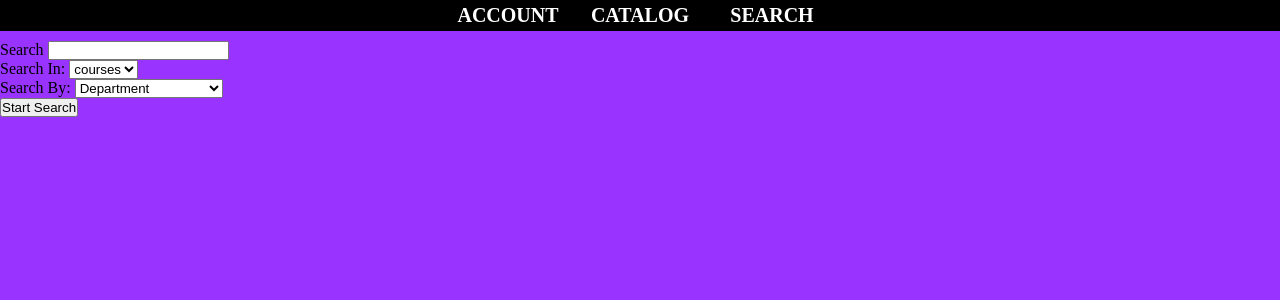
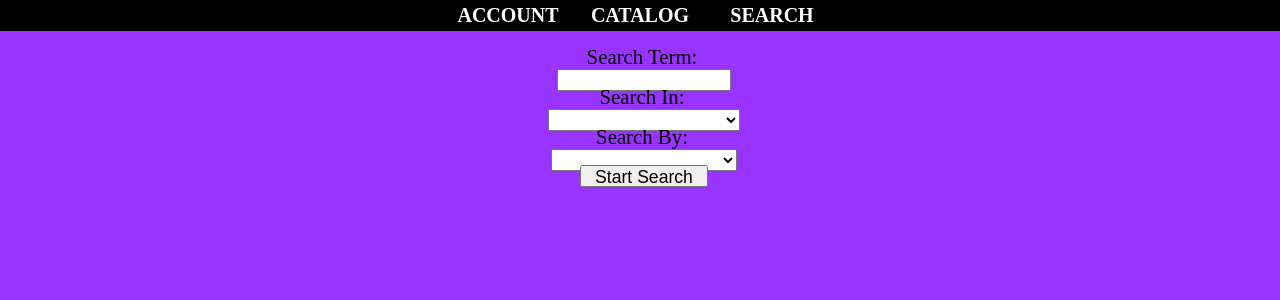
Before and after one commit to whawkins1/enrollment, a PHP site: page /search.php in a window 1280 px wide. Shown: the top 300 px of the page. Run offline with PHP 8.4, Linux system fonts and the light colour scheme.

Commit message:
Created search.css to format search.php

```diff
--- /dev/null
+++ b/css/search.css
@@ -0,0 +1,46 @@
+
+#searchtextcontainer {
+    width: 20%;
+    height: 20%;
+    text-align: center;
+    margin: 0 auto;
+}
+
+
+#searchbuttoncontainer {
+    text-align: center;
+}
+
+#searchinput {
+    width: 68%;
+    height: 70%;
+}
+
+#indropdown {
+    width: 75%;
+    height: 70%;
+}
+
+#bydropdown {
+    width: 73%;
+    height: 70%;
+}
+
+.format_div {
+  width: 100%;
+  height: 20%;
+  float: left;
+  margin: 4px;
+}
+
+.searchlabels {
+   padding-right: 4px;
+   height: 70%;
+   font-size: 1.3em;
+}
+
+#searchbutton {
+   width: 50%;
+   height: 70%;
+   font-size: 1.1em;
+}
--- a/php/search.php
+++ b/php/search.php
@@ -2,36 +2,41 @@
    <html lang="en">
       <head>
          <title>Enrollment Center</title>
+         <link rel="stylesheet" href="../css/search.css"/>
          <meta charset="UTF-8">
       </head>
       <body>
           <?php include("../php/navigation.php") ?>
           <div id="searchtextcontainer">
-               <div id="searchinputcontainer">
-                   <label class="searchlabel">Search</label>
+               <div id="searchinputcontainer" class="format_div">
+                   <label class="searchlabels">Search Term:</label>
                    <input type="text" id="searchinput">
                </div>
-               <div id="searchincontainer">
+               <div id="searchincontainer" class="format_div">
                    <label class="searchlabels">Search In:</label>
-                   <select id="indropdown">
+                   <select id="indropdown" class="format_select">
+                     <option label=" "></option>
                      <option value="courses">courses</option>
                    </select>
                </div>
-               <div id="searchbycontainer">
+               <div id="searchbycontainer" class="format_div">
                    <label class="searchlabels">Search By:</label>
-                   <select id="bydropdown">
+                   <select id="bydropdown" class="format_select">
+                      <option label=" "></option>
                       <option value="department">Department</option>
                       <option value="location">Location</option>
                       <option value="professorFirstName">Professor First Name</option>
                       <option value="professorLastName">Professor Last Name</option>
                       <option value="title">Title</option>
                    </select>
-               <div>
-               <div id="searchbuttoncontainer">
+               </div>
+               <div id="searchbuttoncontainer" class="format_div">
                    <button type="button" id="searchbutton">Start Search</button>
                </div>
+               <div>
                <table id="searchtable" class="tablesorter">
                </table>
+               </div>
           </div>
       </body>
    </html>
```
